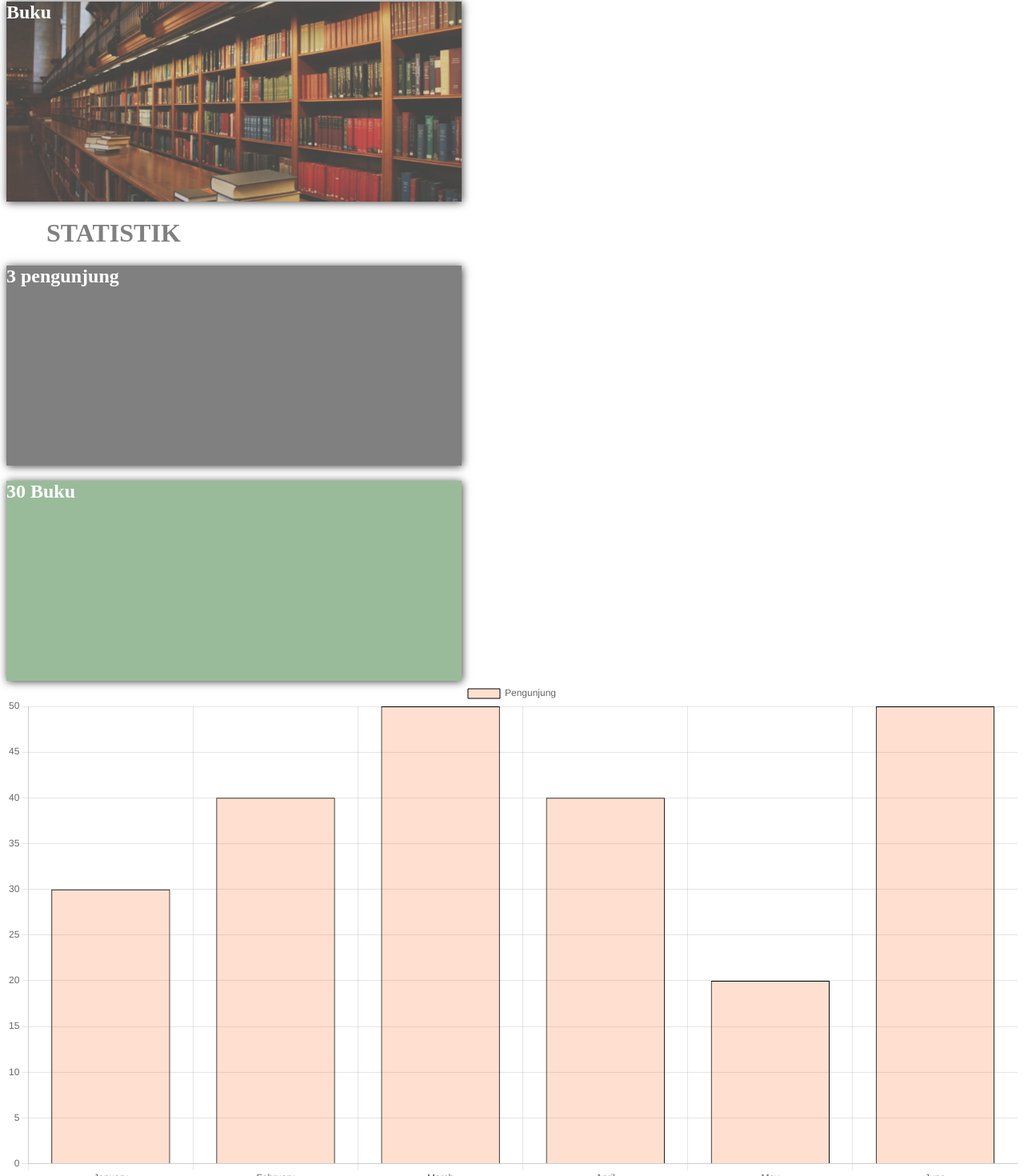
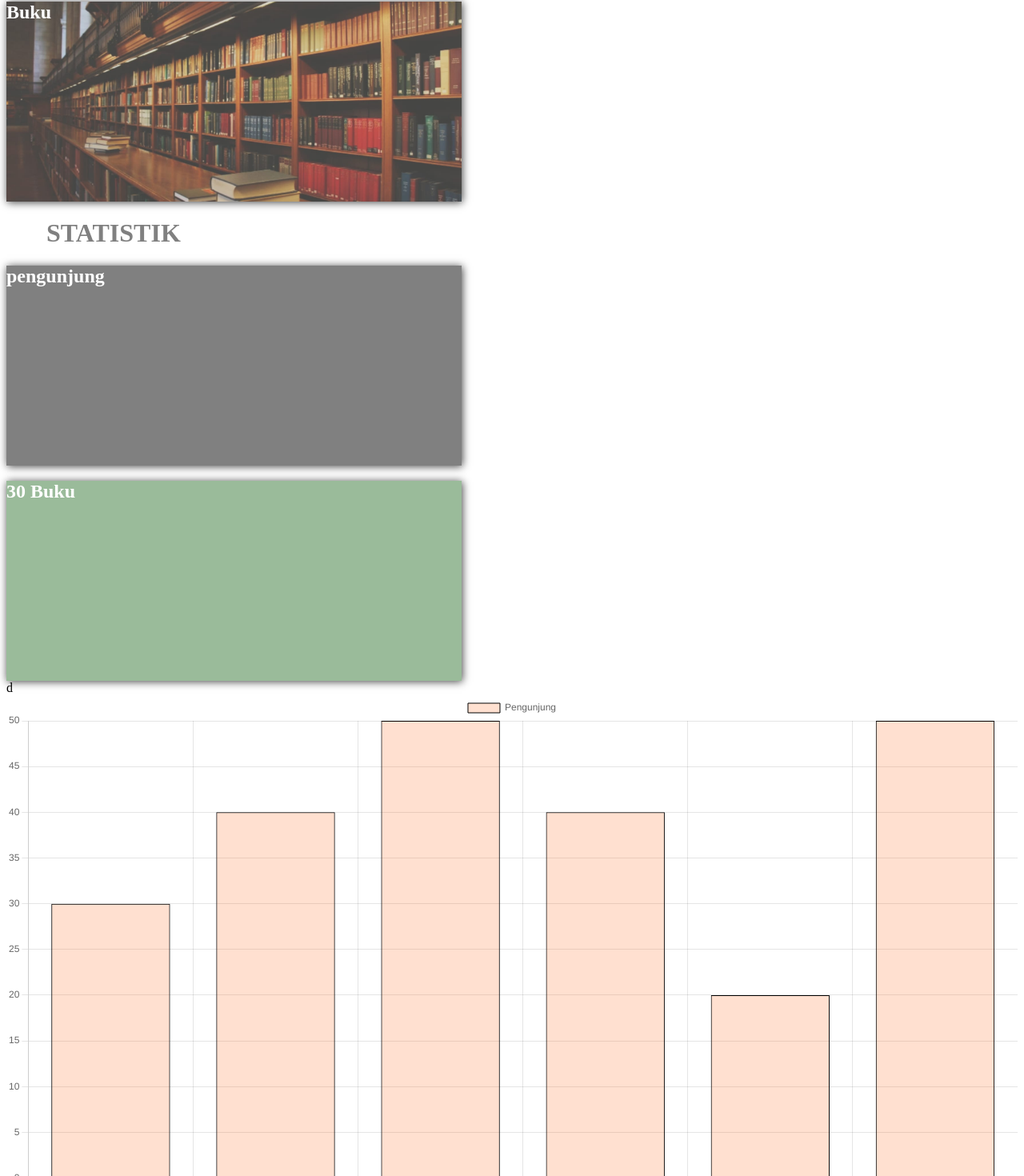
Before and after one commit to Sblaagustn01/tefa_perpus_digital, a Nuxt app: page / in a window 1280 px wide. Shown: the part 532-2002 px from the top of the page at 80% size. Built offline with nearby package versions, Linux system fonts and the light colour scheme.

Commit message:
Add files via upload

```diff
--- a/pages/index.vue
+++ b/pages/index.vue
@@ -28,11 +28,13 @@
     <div class="container-fluid">
       <div class="row my-5 d-flex justify-content-evenly ">
         <div class="col-lg-6 box">
+        <NuxtLink to="/pengunjung">
           <div class="card rounded-5">
             <div class="card-body">
-              <h2 class="text">3 pengunjung</h2>
+              <h2 class="text"> pengunjung</h2>
               </div>
             </div>
+          </NuxtLink>
         </div>
         <div class="col-lg-6 box">
           <div class="card c2 rounded-5">
@@ -45,7 +47,7 @@
       </div>
     </div>
 
-    <div class="container-fluid">
+    <div class="container-fluid">d
       <div class="row my-5">
         <div class="col-lg-12">
           <Statistik />
```
Also changed, not shown: pages/buku/index.vue (line endings or trailing spaces).
